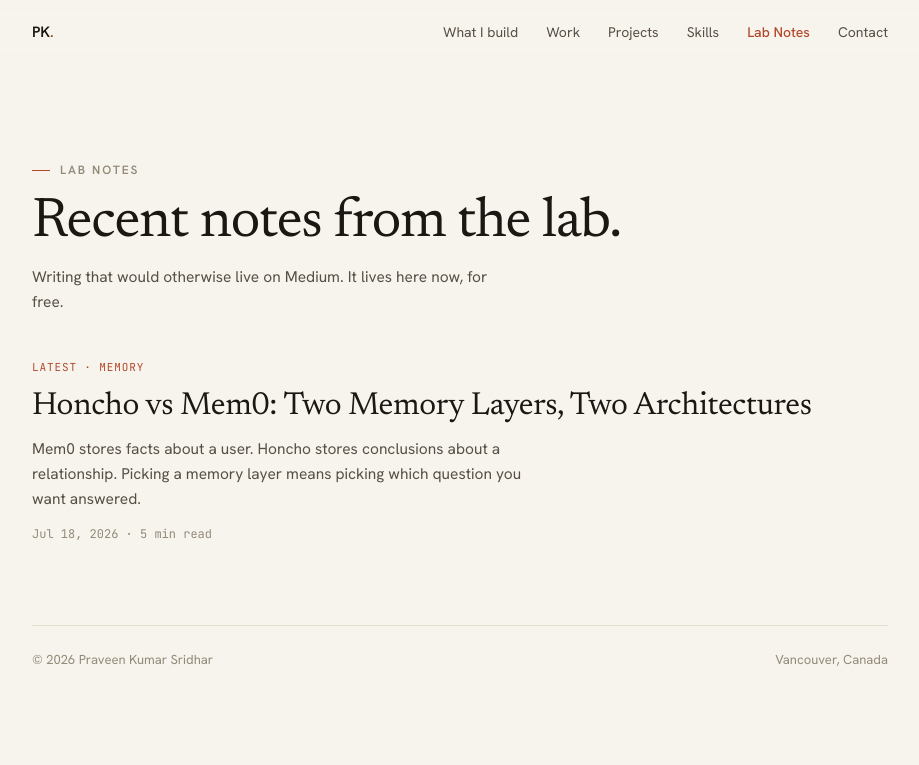
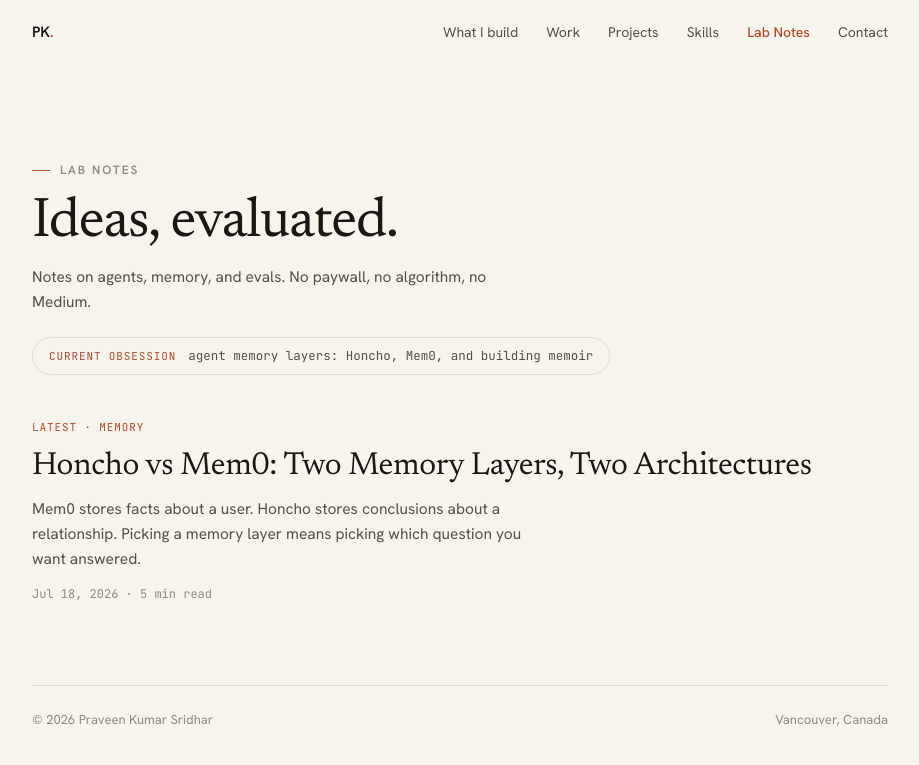
Before and after one commit to PraveenKumarSridhar/PraveenKumarS, a Jekyll site: the page built from notes/index.html, in a window 1280 px wide. Shown: the top 765 px of the page, without its empty margins (180-1099 px from the left). Built offline with Jekyll 4.4.1, drawn with Linux system fonts in a browser that asks for light colours.

Commit message:
Punchier Lab Notes copy, obsession line, X link
New listing headline and tagline, a one-line current-obsession strip
driven by an obsession key in _config.yml, and an X profile link in
the homepage contact section.

Co-Authored-By: Claude Fable 5 <noreply@anthropic.com>

```diff
--- a/_config.yml
+++ b/_config.yml
@@ -1,4 +1,5 @@
 title: Praveen Kumar Sridhar
+obsession: "agent memory layers: Honcho, Mem0, and building memoir"
 url: "https://praveenks.com"
 baseurl: ""
 markdown: kramdown
--- a/index.html
+++ b/index.html
@@ -462,6 +462,7 @@
       <a href="mailto:sridharpraveenkumar@gmail.com"><svg class="lico" viewBox="0 0 24 24" fill="none" stroke="currentColor" stroke-width="1.6" stroke-linecap="round" stroke-linejoin="round"><rect x="3" y="5" width="18" height="14" rx="2"></rect><path d="m3.5 7 8.5 6 8.5-6"></path></svg><span>sridharpraveenkumar@gmail.com</span></a>
       <a href="https://linkedin.com/in/praveenks23/" target="_blank" rel="noopener"><svg class="lico" viewBox="0 0 24 24" fill="currentColor"><path d="M4.98 3.5a2.5 2.5 0 1 1 0 5 2.5 2.5 0 0 1 0-5ZM3 9h4v12H3zM9 9h3.8v1.7h.05c.53-1 1.83-2.05 3.77-2.05 4.03 0 4.78 2.65 4.78 6.1V21h-4v-5.4c0-1.29-.02-2.95-1.8-2.95-1.8 0-2.08 1.4-2.08 2.85V21H9z"></path></svg>LinkedIn</a>
       <a href="https://github.com/PraveenKumarSridhar" target="_blank" rel="noopener"><svg class="lico" viewBox="0 0 24 24" fill="currentColor"><path d="M12 2A10 10 0 0 0 8.84 21.5c.5.09.68-.22.68-.48v-1.7c-2.78.6-3.37-1.34-3.37-1.34-.46-1.16-1.11-1.47-1.11-1.47-.9-.62.07-.6.07-.6 1 .07 1.53 1.03 1.53 1.03.9 1.52 2.34 1.08 2.91.83.09-.65.35-1.09.63-1.34-2.22-.25-4.55-1.11-4.55-4.94 0-1.09.39-1.98 1.03-2.68-.1-.25-.45-1.27.1-2.65 0 0 .84-.27 2.75 1.02a9.5 9.5 0 0 1 5 0c1.91-1.29 2.75-1.02 2.75-1.02.55 1.38.2 2.4.1 2.65.64.7 1.03 1.59 1.03 2.68 0 3.84-2.34 4.69-4.57 4.94.36.31.68.92.68 1.85v2.74c0 .27.18.58.69.48A10 10 0 0 0 12 2Z"></path></svg>GitHub</a>
+      <a href="https://x.com/prav1411" target="_blank" rel="noopener"><svg class="lico" viewBox="0 0 24 24" fill="currentColor"><path d="M18.244 2.25h3.308l-7.227 8.26 8.502 11.24H16.17l-5.214-6.817L4.99 21.75H1.68l7.73-8.835L1.254 2.25H8.08l4.713 6.231ZM17.083 19.77h1.833L7.084 4.126H5.117Z"></path></svg>X</a>
     </div>
     <div class="foot">
       <span>© 2026 Praveen Kumar Sridhar</span>
--- a/notes/index.html
+++ b/notes/index.html
@@ -65,6 +65,13 @@ layout: null
     letter-spacing:-0.02em;margin-top:14px;line-height:1.05;
   }
   .sec-label .sub{font-size:15.5px;color:var(--ink-soft);margin-top:12px;max-width:54ch;}
+  .obsession{
+    margin-top:22px;display:inline-flex;flex-wrap:wrap;align-items:baseline;gap:6px 12px;
+    font-family:var(--mono);font-size:12.5px;
+    border:1px solid var(--line);border-radius:999px;padding:8px 16px;
+  }
+  .obsession .k{color:var(--accent);font-size:11px;letter-spacing:0.08em;text-transform:uppercase;}
+  .obsession .v{color:var(--ink-soft);}
 
   .featured{display:block;color:var(--text);}
   .featured .kicker{font-family:var(--mono);font-size:11px;letter-spacing:0.08em;text-transform:uppercase;color:var(--accent);}
@@ -115,8 +122,11 @@ layout: null
   <div class="wrap">
     <div class="sec-label">
       <div class="eyebrow">Lab Notes</div>
-      <h1>Recent notes from the lab.</h1>
-      <p class="sub">Writing that would otherwise live on Medium. It lives here now, for free.</p>
+      <h1>Ideas, evaluated.</h1>
+      <p class="sub">Notes on agents, memory, and evals. No paywall, no algorithm, no Medium.</p>
+      {% if site.obsession %}
+      <div class="obsession"><span class="k">Current obsession</span><span class="v">{{ site.obsession }}</span></div>
+      {% endif %}
     </div>
 
     {% assign notes = site.notes | sort: "date" | reverse %}
```
